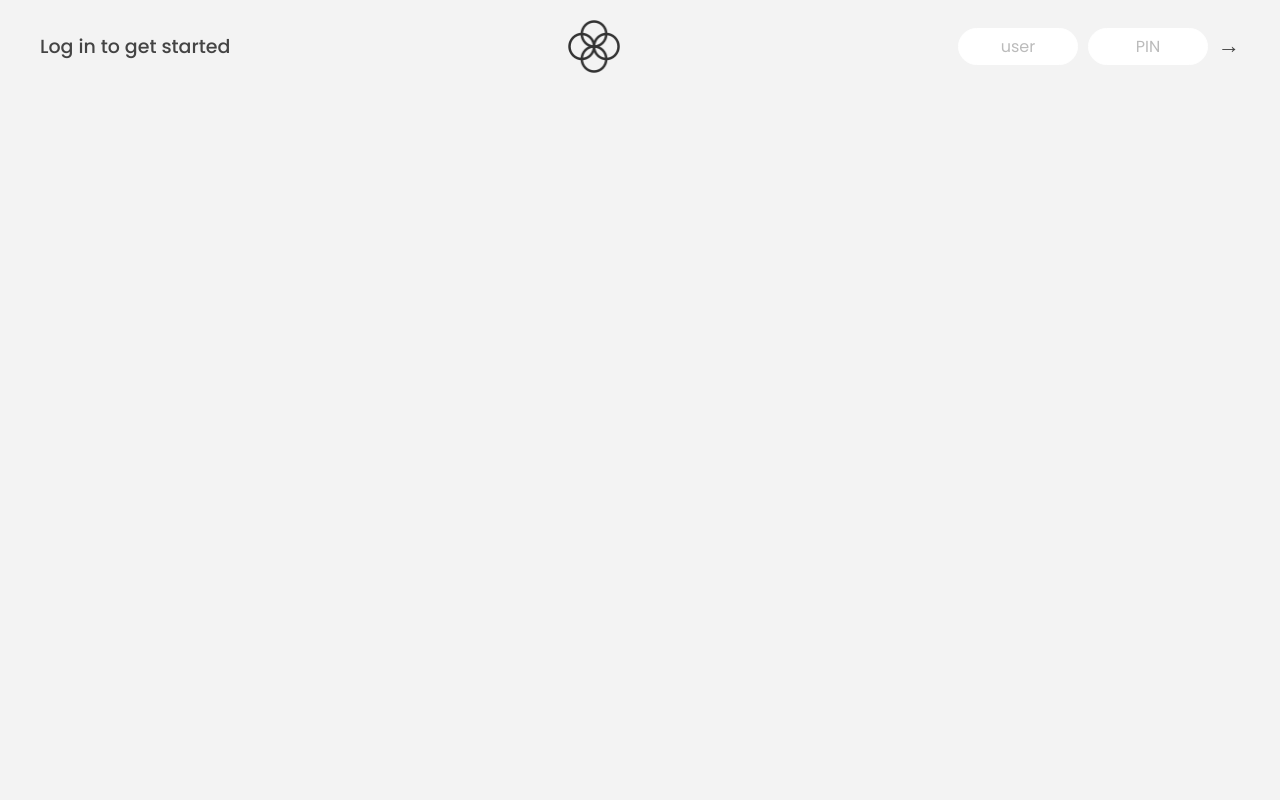
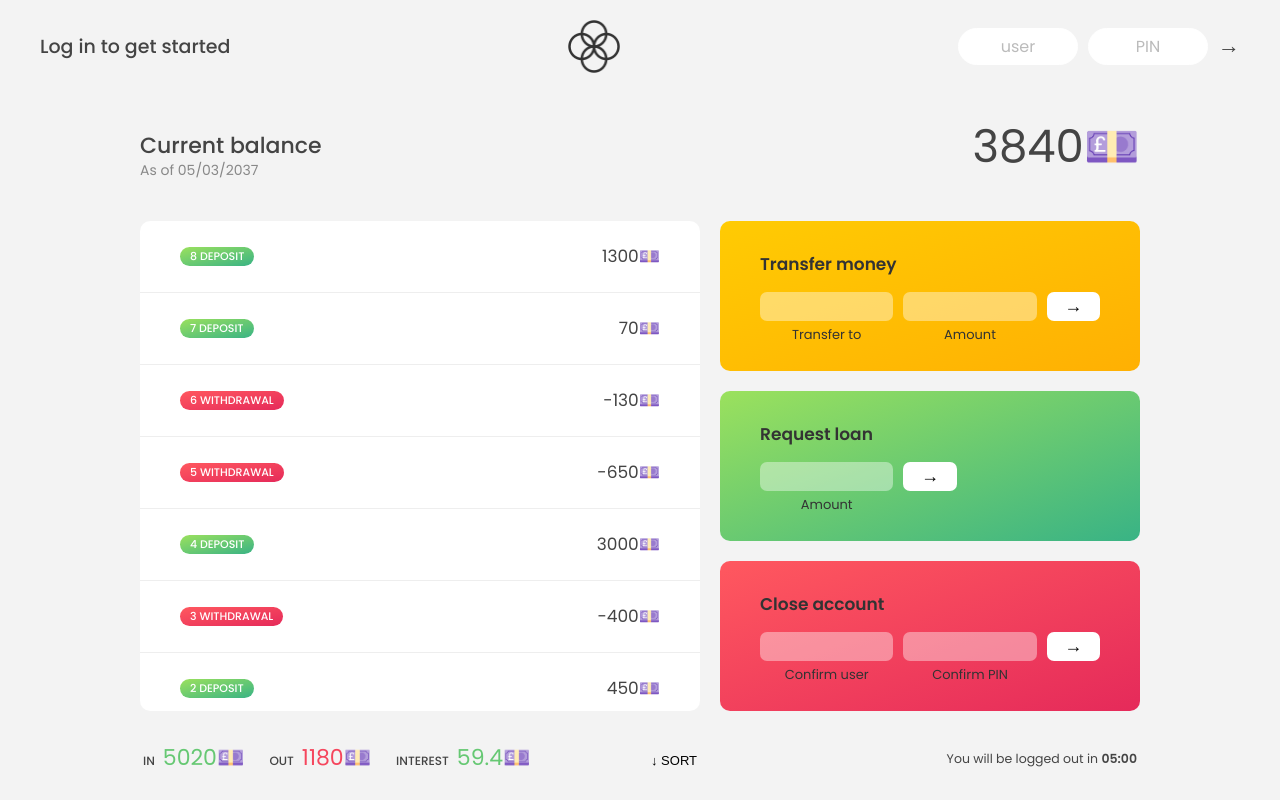
Before and after one commit to OPEOLUWA250/Quick-send, a plain HTML site: page index.html in a window 1280 px wide. Drawn offline with Linux system fonts and the light colour scheme.

Commit message:
update functionality

```diff
--- a/script.js
+++ b/script.js
@@ -61,6 +61,66 @@ const inputLoanAmount = document.querySelector('.form__input--loan-amount');
 const inputCloseUsername = document.querySelector('.form__input--user');
 const inputClosePin = document.querySelector('.form__input--pin');
 
+const displayMovements = function (movements) {
+  containerMovements.innerHTML = '';
+  movements.forEach(function (mov, i) {
+    const type = mov > 0 ? 'deposit' : 'withdrawal';
+
+    const html = `
+      <div class="movements__row">
+          <div class="movements__type movements__type--${type}">${
+      i + 1
+    } ${type}</div>
+          <div class="movements__value">${mov}💷</div>
+      </div>
+    `;
+
+    containerMovements.insertAdjacentHTML('afterbegin', html);
+  });
+};
+
+displayMovements(account1.movements);
+
+const calcDisplayBalance = function (movements) {
+  const balance = movements.reduce((acc, mov) => acc + mov, 0);
+  labelBalance.textContent = `${balance}💷`;
+};
+
+calcDisplayBalance(account1.movements);
+
+const calcDisplaySummary = function (movements) {
+  const incomes = movements
+    .filter(mov => mov > 0)
+    .reduce((acc, mov) => acc + mov, 0);
+  labelSumIn.textContent = `${incomes}💷`;
+
+  const out = movements
+    .filter(mov => mov < 0)
+    .reduce((acc, mov) => acc + mov, 0);
+  labelSumOut.textContent = `${Math.abs(out)}💷`;
+
+  const interest = movements
+    .filter(mov => mov > 0)
+    .map(deposit => (deposit * 1.2) / 100)
+    .filter(int => int >= 1)
+    .reduce((acc, int) => acc + int, 0);
+  labelSumInterest.textContent = `${interest}💷`;
+};
+calcDisplaySummary(account1.movements);
+
+const createUsernames = function (accs) {
+  accs.forEach(function (acc) {
+    acc.username = acc.owner
+      .toLowerCase()
+      .split(' ')
+      .map(name => name[0])
+      .join('');
+  });
+};
+
+createUsernames(accounts);
+
+// console.log(accounts);
 /////////////////////////////////////////////////
 /////////////////////////////////////////////////
 // LECTURES
@@ -74,3 +134,49 @@ const currencies = new Map([
 const movements = [200, 450, -400, 3000, -650, -130, 70, 1300];
 
 /////////////////////////////////////////////////
+
+// const eurToUsd = 1.1;
+
+// const movementsUSD = movements.map(function (mov) {
+//   return mov * eurToUsd;
+// });
+
+// console.log(movements);
+// console.log(movementsUSD);
+
+// const movementsUSDfor = [];
+// for (const mov of movements) movementsUSD.push(mov * eurToUsd);
+// console.log(movementsUSDfor);
+
+// const movementsDescription = movements.map(
+//   (mov, i) =>
+//     `Movement ${(i = 1)}: You ${mov > 0 ? 'deposited' : 'withdrew'} ${Math.abs(
+//       mov
+//     )}  `
+// );
+// console.log(movementsDescription);
+
+// const deposits = movements.filter(function (mov) {
+//   return mov > 0;
+// });
+// console.log(movements);
+// console.log(deposits);
+
+// const depositsFor = [];
+// for (const mov of movements) if (mov > 0) depositsFor.push(mov);
+// console.log(depositsFor);
+
+// const withdrawals = movements.filter(mov => mov < 0);
+// console.log(withdrawals);
+
+console.log(movements);
+
+// Accumulator is like a snowball we keep adding to
+// const balance = movements.reduce(function (acc, curr, i, arr) {
+//   console.log(`Iteration ${i}: ${acc}`);
+//   return acc + curr;
+// }, 0);
+// console.log(balance);
+
+const balance = movements.reduce((acc, curr) => acc + curr, 0);
+console.log(balance);
--- a/style.css
+++ b/style.css
@@ -94,7 +94,7 @@ nav {
   gap: 2rem;
 
   /* NOTE This creates the fade in/out anumation */
-  opacity: 0;
+  /* opacity: 0; */
   transition: all 1s;
 }
 
```
